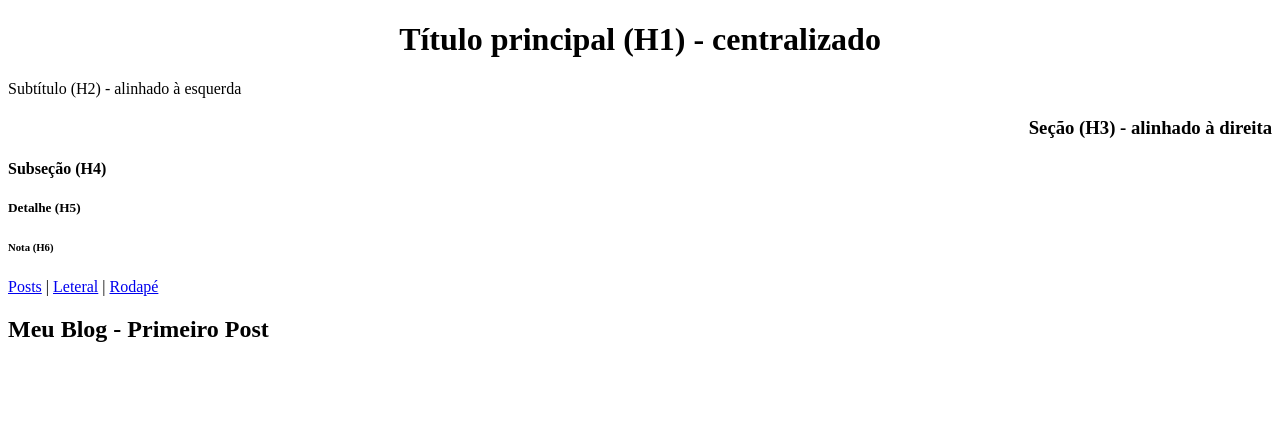
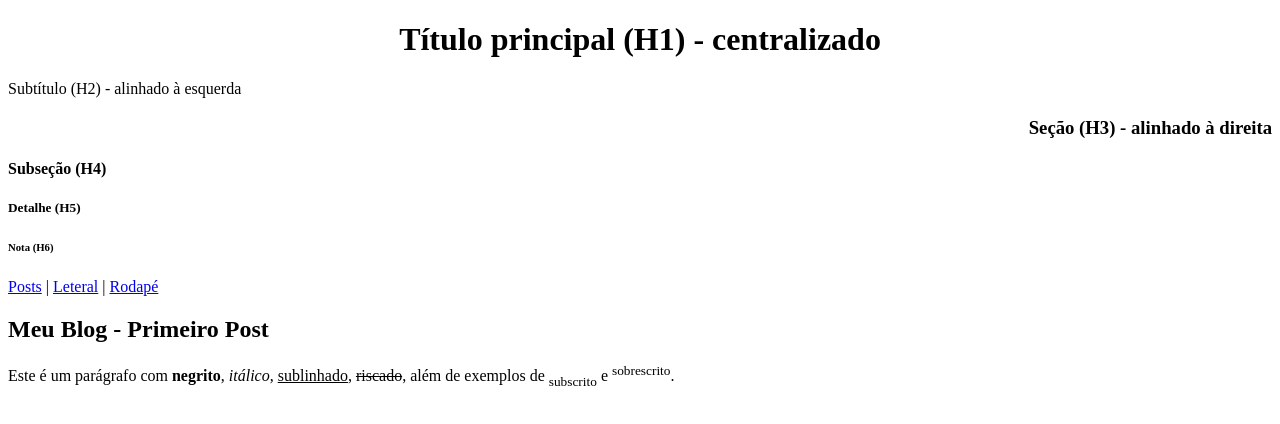
Before and after one commit to GiovanniCabralO/web-design-tarefa3, a plain HTML site: page index.html in a window 1280 px wide. Drawn offline with Linux system fonts and the light colour scheme.

Commit message:
commit 5

```diff
--- a/index.html
+++ b/index.html
@@ -3,6 +3,14 @@
     <head>
         <meta charset="utf-8">
         <title>Aula 03 - Web Design</title>
+        <style>
+            .sublinhado {
+                text-decoration: underline;
+            }
+            .riscado {
+                text-decoration: line-through;
+            }
+        </style>
     </head>
     <body>
         <header>
@@ -24,6 +32,7 @@
                     <header>
                         <h2>Meu Blog - Primeiro Post</h2>
                     </header>
+                    <p>Este é um parágrafo com <strong>negrito</strong>, <em>itálico</em>, <span class="sublinhado">sublinhado</span>, <span class="riscado">riscado</span>, além de exemplos de <sub>subscrito</sub> e <sup>sobrescrito</sup>.</p>
                 </article>
             </section>
 
```
